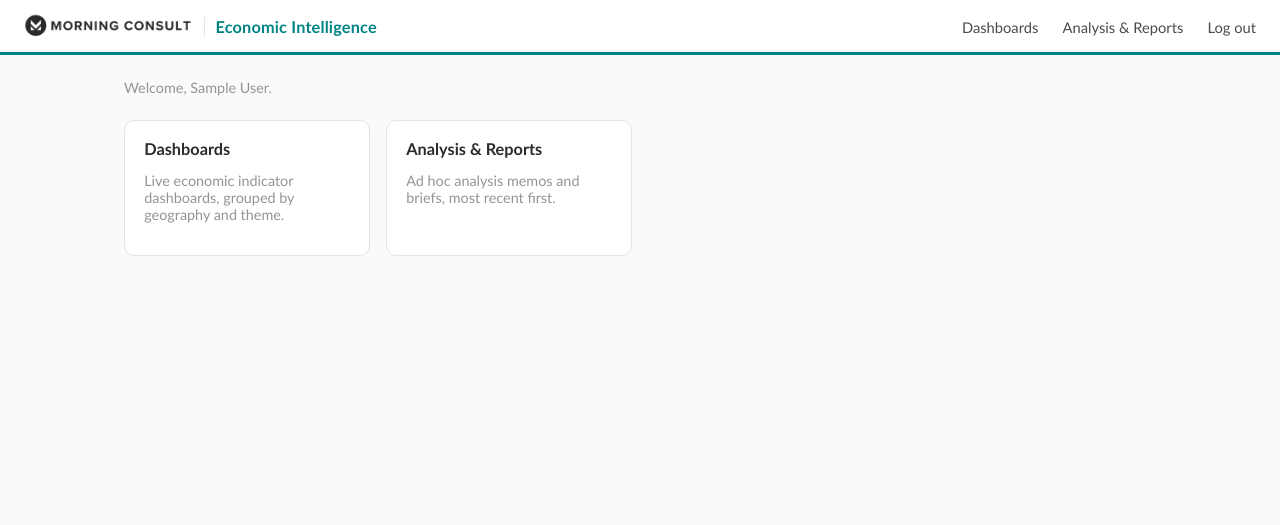
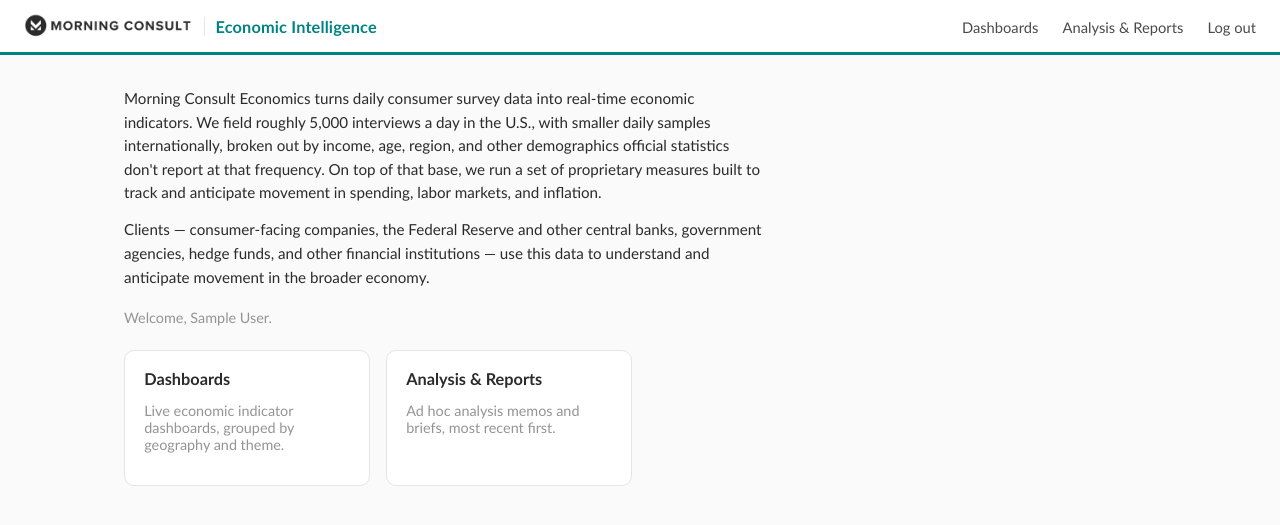
Before and after one commit to kbruun-rgb/MC-Econ-Intel, a Flask app: page / in a window 1280 px wide. Shown: the top 525 px of the page. Run offline with Flask 3, Linux system fonts and the light colour scheme; the visitor is signed in with stand-in values (Sample User, id 1).

Commit message:
Add an intro description to the home page
Two short paragraphs on what Morning Consult Economics is, why the
underlying survey data is distinctive (daily cadence, demographic
granularity, proprietary measures), and who uses it -- above the
existing Dashboards/Reports cards.

```diff
--- a/app/static/css/style.css
+++ b/app/static/css/style.css
@@ -87,6 +87,17 @@ main {
 }
 
 .subtle { color: var(--mc-subtle-gray); font-size: 0.9rem; }
+
+.home-intro {
+  max-width: 640px;
+  margin-bottom: 1.75rem;
+}
+.home-intro p {
+  margin: 0 0 0.85rem;
+  font-size: 0.95rem;
+  line-height: 1.55;
+  color: var(--mc-near-black);
+}
 
 .card-grid {
   display: grid;
--- a/app/templates/home.html
+++ b/app/templates/home.html
@@ -1,5 +1,9 @@
 {% extends "base.html" %}
 {% block content %}
+<div class="home-intro">
+  <p>Morning Consult Economics turns daily consumer survey data into real-time economic indicators. We field roughly 5,000 interviews a day in the U.S., with smaller daily samples internationally, broken out by income, age, region, and other demographics official statistics don't report at that frequency. On top of that base, we run a set of proprietary measures built to track and anticipate movement in spending, labor markets, and inflation.</p>
+  <p>Clients &mdash; consumer-facing companies, the Federal Reserve and other central banks, government agencies, hedge funds, and other financial institutions &mdash; use this data to understand and anticipate movement in the broader economy.</p>
+</div>
 <p class="subtle" style="margin-top:-0.5rem;">Welcome, {{ current_user.name }}.</p>
 <div class="card-grid" style="margin-top:1.5rem;">
   <div class="card">
```
